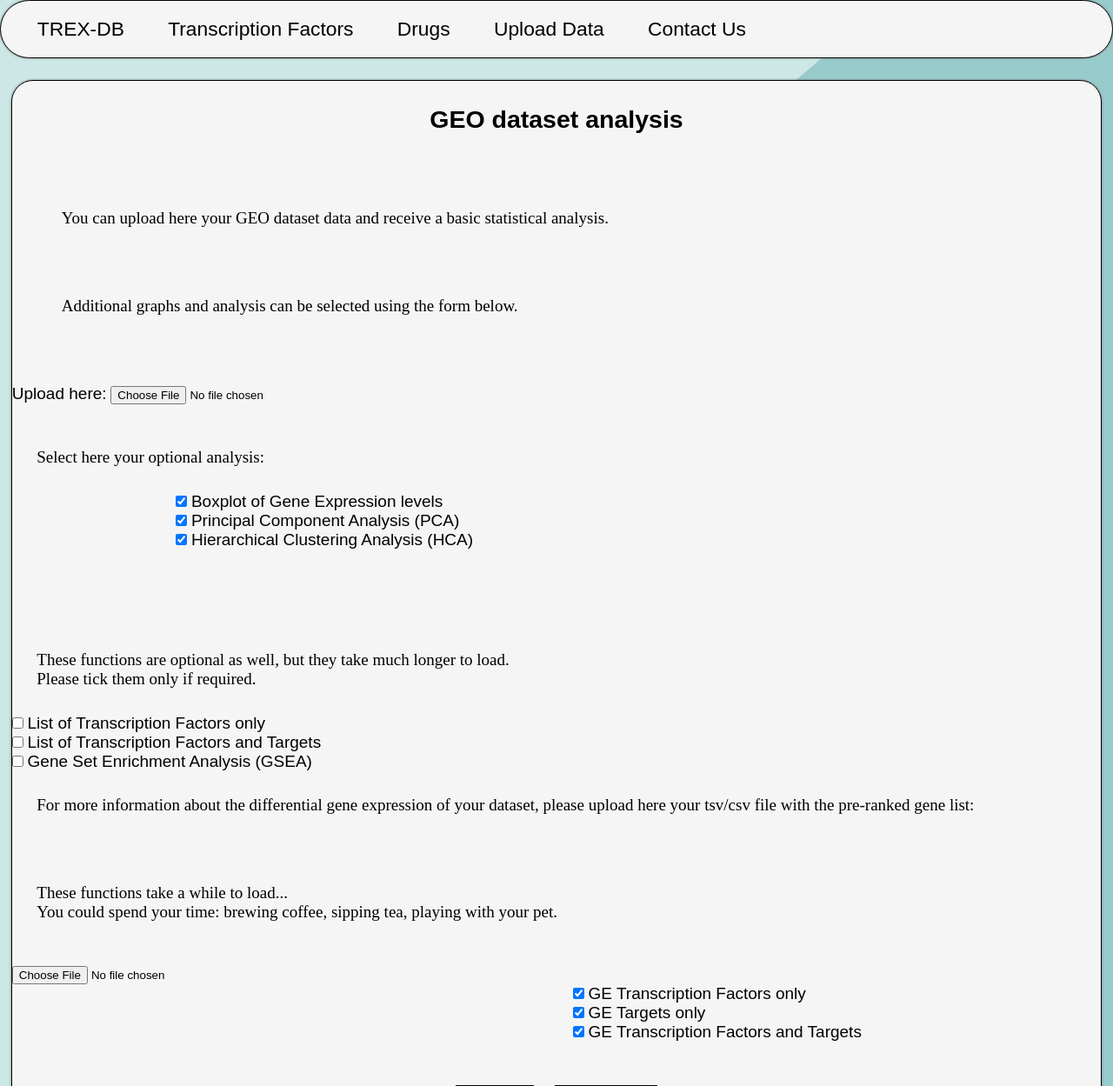
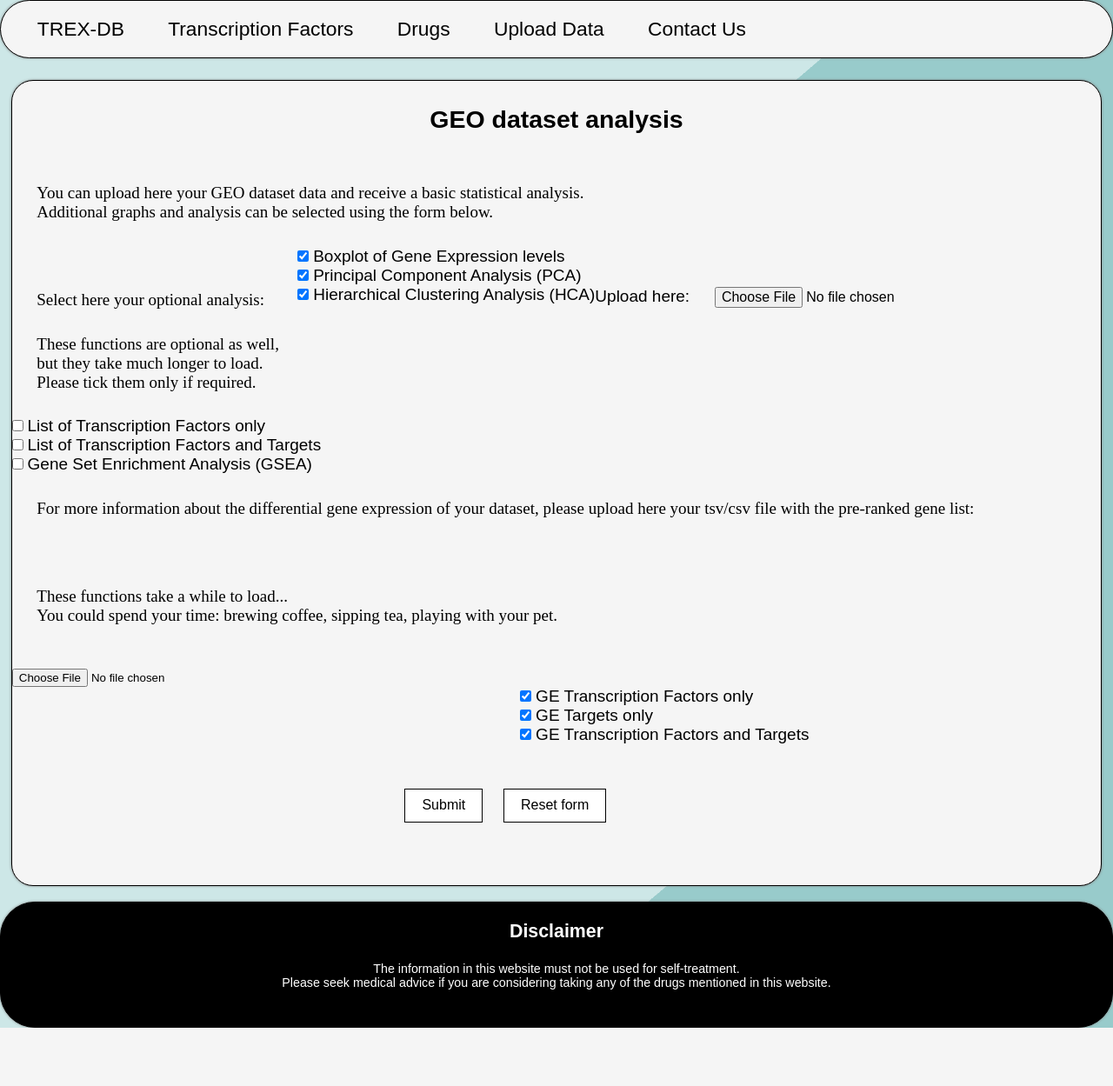
Before and after one commit to aelezi01/cleanTFsite, a Flask app: page /upload_data/ in a window 1280 px wide. Shown: the part 54-1303 px from the top of the page at 87% size. After the commit the page ends 1236 px from the top, so only its background shows below. Run offline with Flask 2, Linux system fonts and the light colour scheme.

Commit message:
ae 17:14 2/03

```diff
--- a/static/styles/layout.css
+++ b/static/styles/layout.css
@@ -180,10 +180,6 @@ footer {
 
 /* upload page */
 
-.text1 {
-    padding: 1.5rem;
-}
-
 .button1 {
     color: black;
     background-color: white;
@@ -198,6 +194,18 @@ footer {
 .button1:hover {
     background-color: black;
     color: white;
+}
+
+.button2{
+    background-color: whitesmoke;
+    color: black;
+    padding: 1em;
+    font-size: medium;
+    margin: 0.5em
+}
+
+.button2:hover {
+    color: #5f9ea0;
 }
 
 .options2 {
--- a/templates/TF.html
+++ b/templates/TF.html
@@ -40,7 +40,7 @@
     <!--display chemical structure-->
     {% if pdbID %}
       <picture>
-        <img src="{{tfStructure}}" alt="{{TF_name}} chemical structure"  class="pic">
+        <img src="{{tfStructure[0]}}" src="{{tfStructure[1]}}" alt="{{TF_name}} chemical structure"  class="pic">
       </picture>
     {% endif %}
 
--- a/templates/upload_data.html
+++ b/templates/upload_data.html
@@ -18,29 +18,32 @@
         {% endwith %}
     </div>
 
+    <div style="display: flex; flex-wrap: wrap;">
 
+
+        <!--this forms allows the user to upload their files and select the graphs they want to show-->
         <form action="#" method='post' enctype="multipart/form-data">
             <div>
-            <div class="text1">
-                <p>You can upload here your GEO dataset data and receive a basic statistical analysis.</p>
-                <br>
-                <p>Additional graphs and analysis can be selected using the form below.</p>
+                <p>You can upload here your GEO dataset data and receive a basic statistical analysis.
+                <br>Additional graphs and analysis can be selected using the form below.</p>
             </div>
+
+
             <!--the user can upload their GDS/soft data file here-->
-            <div class="uploadButton">
+            <div style="float: right;">
                 <br>
                 <label for="fileGEO" style="font-family: 'Oxygen', sans-serif;">Upload here:</label>
-                <input type="file" id="fileGEO" name="fileGEO" value="Select file" style="background-color: whitesmoke; color: black;" required>
+                <input type="file" id="fileGEO" name="fileGEO" value="Select file" class="button2" required>
                 <br>
             </div>
 
             <!--Here the user can select the additional graphs and data analysis they need from the GEO dataset-->
-            <div>
+            <div style="float: left;">
                 <br>
                 <p>Select here your optional analysis:</p>
             </div>
 
-            <div style="margin-left: 15%;" class="fontBody">
+            <div style="float: right;" class="fontBody">
                 <div>
                     <input type="checkbox" id="boxplot" value="boxplot" name="graph" checked>
                     <label for="boxplot">Boxplot of Gene Expression levels</label>
@@ -56,7 +59,7 @@
                 <br><br>
             </div>
             <br><br>
-        </div>
+
 
 
             <div>
@@ -127,6 +130,11 @@
 
             </div>
         </form>
+
+    </div>
+
+
+
 </div>
 
 
```
Also changed, not shown: sqltools.py (+6 -1 lines), templates/drugs.html (+3 -5 lines). Lines whose indentation alone changed are shown as unchanged.
